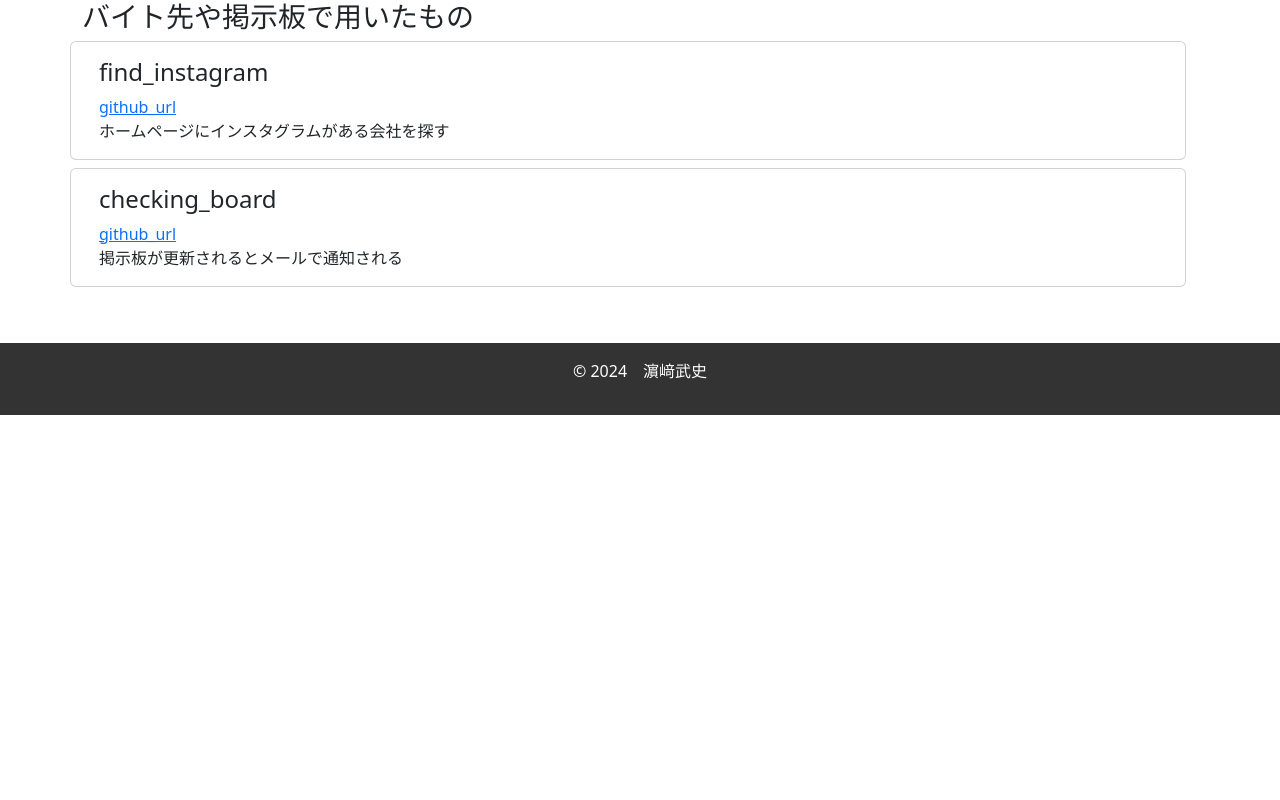
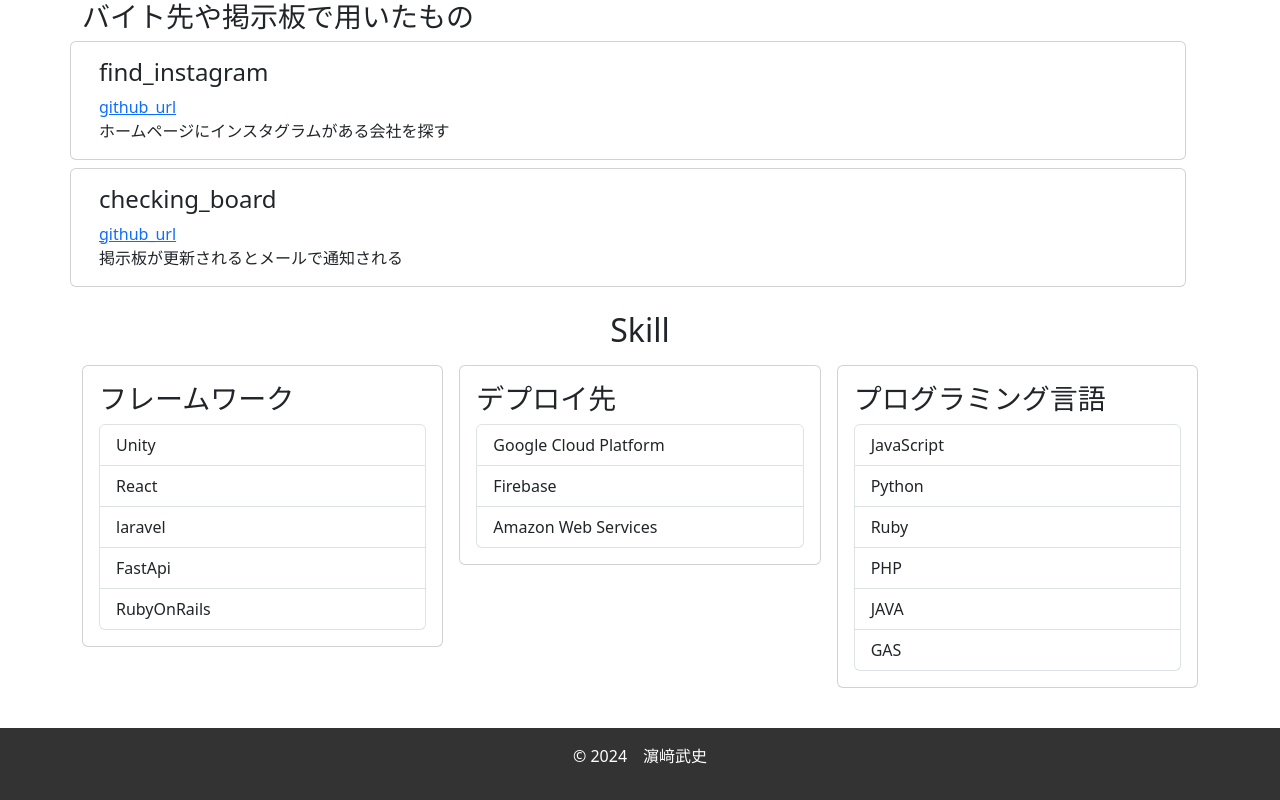
Before and after one commit to Takenoko463/portfolio-app, a React (Create React App) app: page / in a window 1280 px wide. Shown: the part 1126-1926 px from the top of the page. Before the commit the page ends 1541 px from the top, so only its background shows below. Built offline with nearby package versions, Linux system fonts and the light colour scheme.

Commit message:
私自身のスキルに関して記入

```diff
--- a/src/App.js
+++ b/src/App.js
@@ -4,6 +4,7 @@ import Footer from "./layouts/Footer";
 import Projects from "./components/Projects";
 import About from "./components/About";
 import Container from "react-bootstrap/Container";
+import Skills from "./components/Skills";
 
 function App() {
   return (
@@ -13,6 +14,7 @@ function App() {
         <Container fluid="md">
           <About />
           <Projects />
+          <Skills />
         </Container>
       </main>
       <Footer />
--- a/src/components/Projects.js
+++ b/src/components/Projects.js
@@ -58,7 +58,7 @@ const WebApplicationChild = ({ title, projectArray }) => {
               <Tab.Pane eventKey="detail">
                 <ListGroup variant="flush">
                   <ListGroup.Item>
-                  <span>フレイムワーク:</span>
+                  <span>フレームワーク:</span>
                     {project.framework_id && (
                       <span>{frameworkData[project.framework_id].name}</span>
                     )}
--- /dev/null
+++ b/src/components/Skills.js
@@ -0,0 +1,57 @@
+import "bootstrap/dist/css/bootstrap.min.css"; // BootstrapのCSSをインポート
+import Row from "react-bootstrap/Row";
+import Col from "react-bootstrap/Col";
+import ListGroup from "react-bootstrap/ListGroup";
+import Card from "react-bootstrap/Card"; // React BootstrapのCardコンポーネントをインポート
+
+import frameworkData from "../data/framework-data.json";
+import cloudPlatformData from "../data/cloud-platform-data.json";
+import programmingLanguageData from "../data/programming-language-data.json";
+
+function Skills() {
+  return (
+    <div id="skills">
+      <h2 className="md-1 text-center">Skill</h2>
+      <Row className="py-2 g-3" xs={1} md={3} id="skill">
+        <Col>
+          <Card>
+            <Card.Body>
+              <Card.Title as="h3">フレームワーク</Card.Title>
+              <Lists skillArray={frameworkData} />
+            </Card.Body>
+          </Card>
+        </Col>
+
+        <Col>
+          <Card>
+            <Card.Body>
+              <Card.Title as="h3">デプロイ先</Card.Title>
+              <Lists skillArray={cloudPlatformData} />
+            </Card.Body>
+          </Card>
+        </Col>
+
+        <Col>
+          <Card>
+            <Card.Body>
+              <Card.Title as="h3">プログラミング言語</Card.Title>
+              <Lists skillArray={programmingLanguageData} />
+            </Card.Body>
+          </Card>
+        </Col>
+      </Row>
+    </div>
+  );
+}
+
+const Lists = ({ skillArray }) => {
+  //配列の最初を除いておく。
+  const outputs=skillArray.filter((value, index, array) => {
+    return array.indexOf(value) !== 0
+  });
+  const skillList = outputs.map((skill, index) => {
+    return <ListGroup.Item>{skill.name}</ListGroup.Item>;
+  });
+  return <ListGroup>{skillList}</ListGroup>;
+};
+export default Skills;
```
